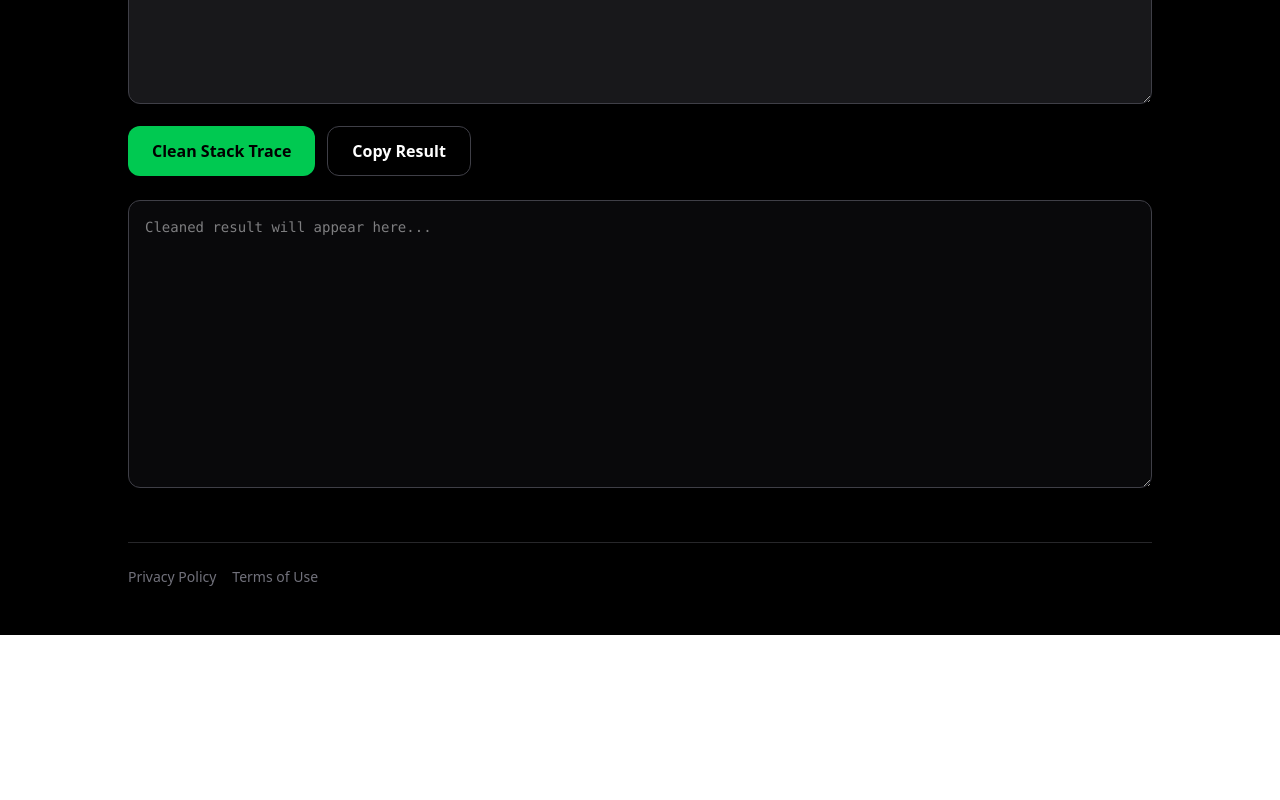
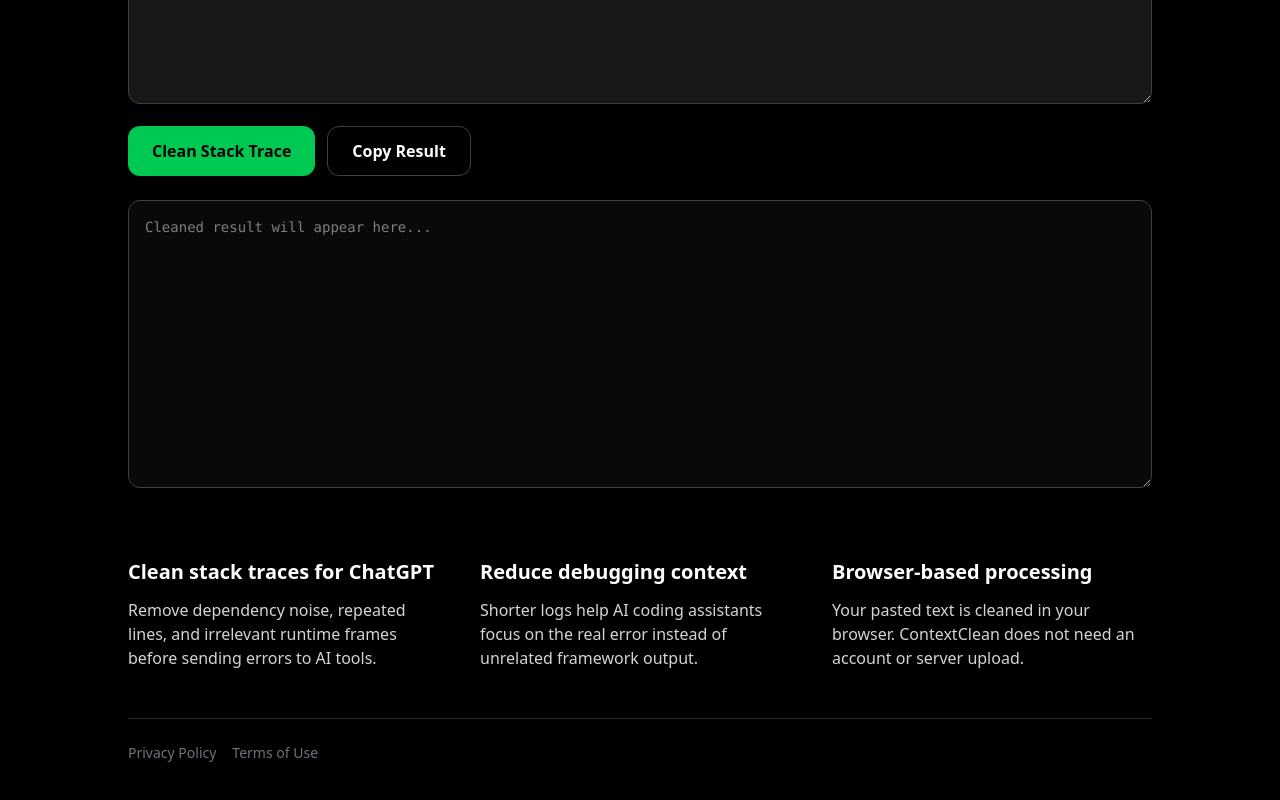
Before and after one commit to hyuchao25/contextclean, a Next.js app: page / in a window 1280 px wide. Shown: the part 368-1168 px from the top of the page. Before the commit the page ends 1003 px from the top, so only its background shows below. Built offline with nearby package versions, Linux system fonts and the light colour scheme.

Commit message:
Add homepage SEO content

```diff
--- a/src/app/page.tsx
+++ b/src/app/page.tsx
@@ -70,6 +70,37 @@ export default function Home() {
           placeholder="Cleaned result will appear here..."
           className="h-72 w-full rounded-xl border border-zinc-700 bg-zinc-950 p-4 font-mono text-sm text-zinc-100 outline-none"
         />
+                <section className="mt-16 grid gap-8 text-zinc-300 md:grid-cols-3">
+          <div>
+            <h2 className="mb-3 text-xl font-bold text-white">
+              Clean stack traces for ChatGPT
+            </h2>
+            <p>
+              Remove dependency noise, repeated lines, and irrelevant runtime frames
+              before sending errors to AI tools.
+            </p>
+          </div>
+
+          <div>
+            <h2 className="mb-3 text-xl font-bold text-white">
+              Reduce debugging context
+            </h2>
+            <p>
+              Shorter logs help AI coding assistants focus on the real error instead
+              of unrelated framework output.
+            </p>
+          </div>
+
+          <div>
+            <h2 className="mb-3 text-xl font-bold text-white">
+              Browser-based processing
+            </h2>
+            <p>
+              Your pasted text is cleaned in your browser. ContextClean does not need
+              an account or server upload.
+            </p>
+          </div>
+        </section>
               <footer className="mt-12 border-t border-zinc-800 pt-6 text-sm text-zinc-500">
           <div className="flex gap-4">
             <a href="/privacy" className="hover:text-white">
```
